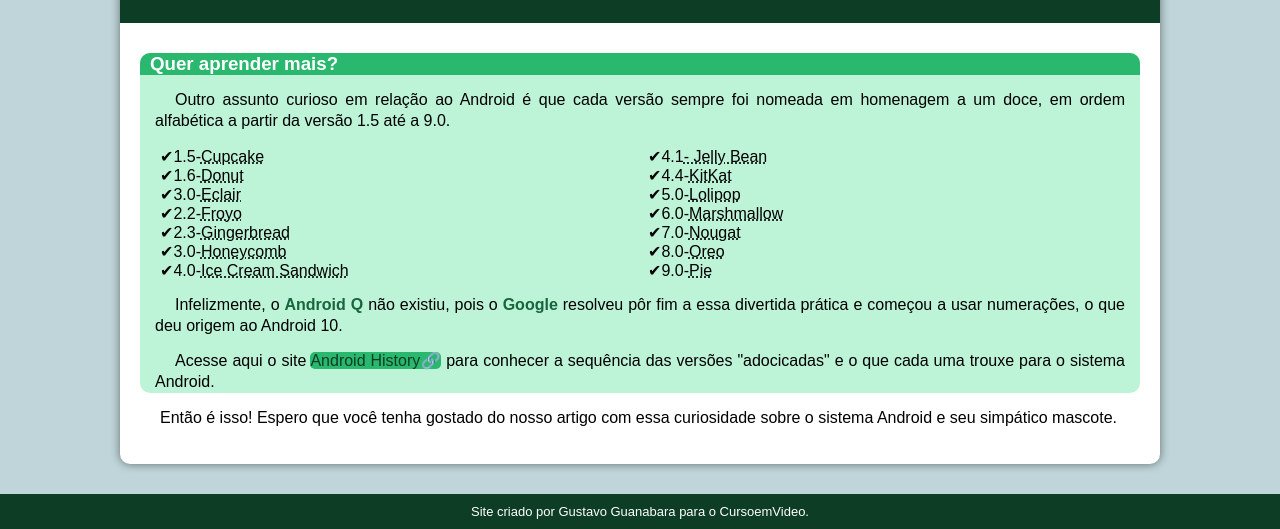
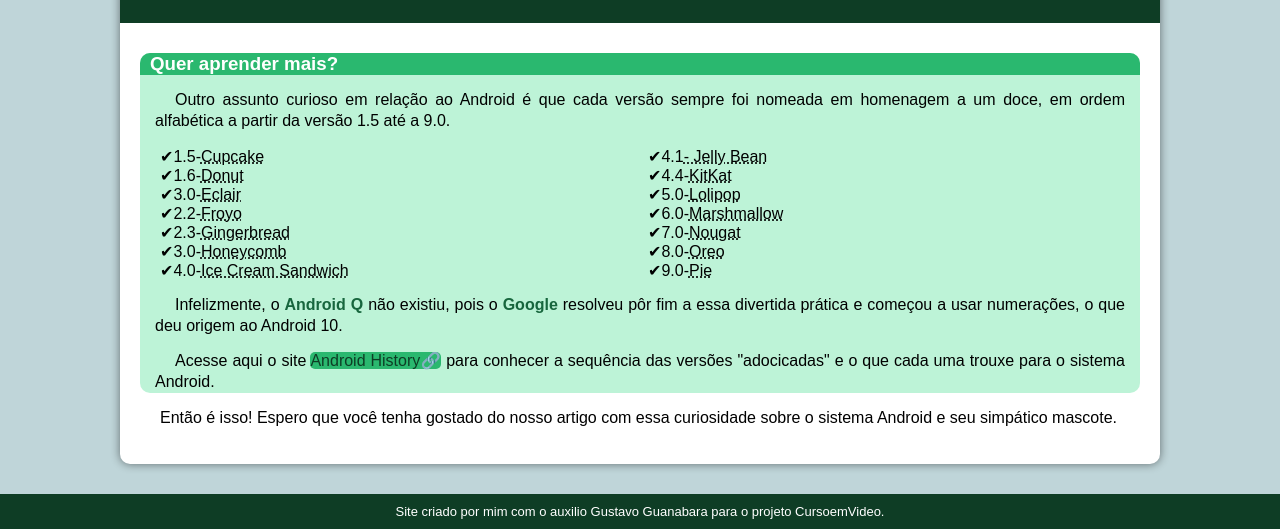
Before and after one commit to babidi-EGS/projeto-android, a plain HTML site: page index.html in a window 1280 px wide. Shown: the part 2096-2625 px from the top of the page. Drawn offline with Linux system fonts and the light colour scheme.

Commit message:
atualização do footer

```diff
--- a/index.html
+++ b/index.html
@@ -67,7 +67,7 @@
         </article>
     </main>
     <footer>
-        <p>Site criado por Gustavo Guanabara para o CursoemVideo.</p>
+        <p>Site criado por mim com o auxilio Gustavo Guanabara para o projeto CursoemVideo.</p>
     </footer>
 </body>
 </html>
```
